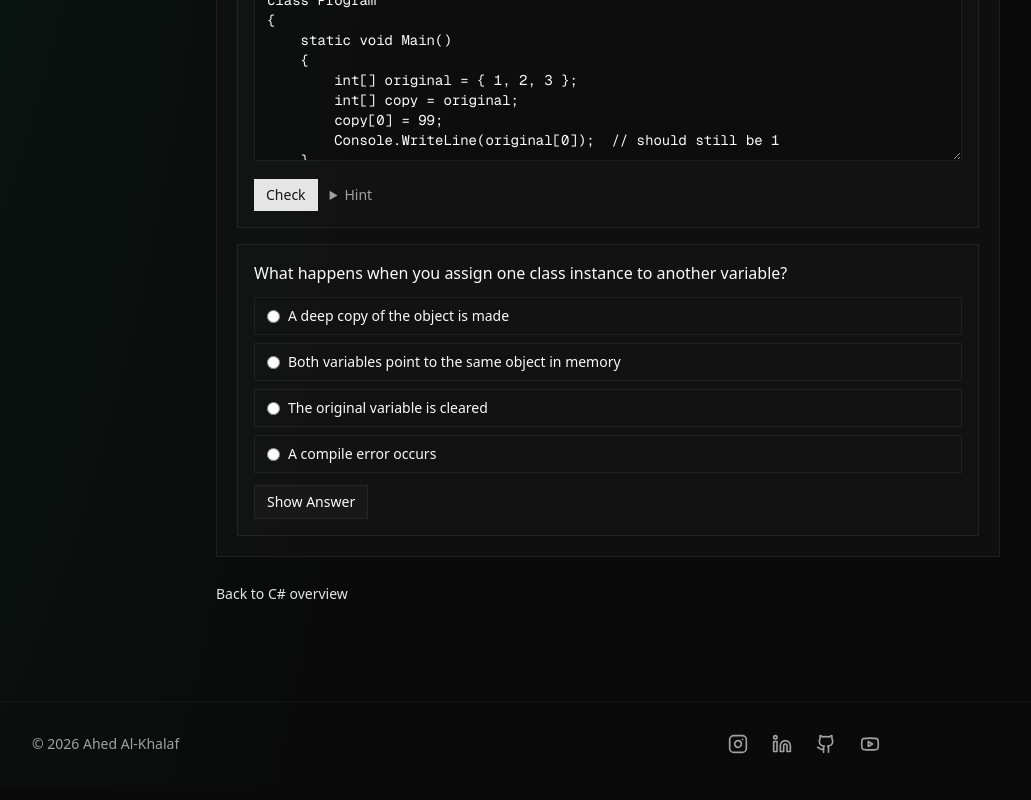
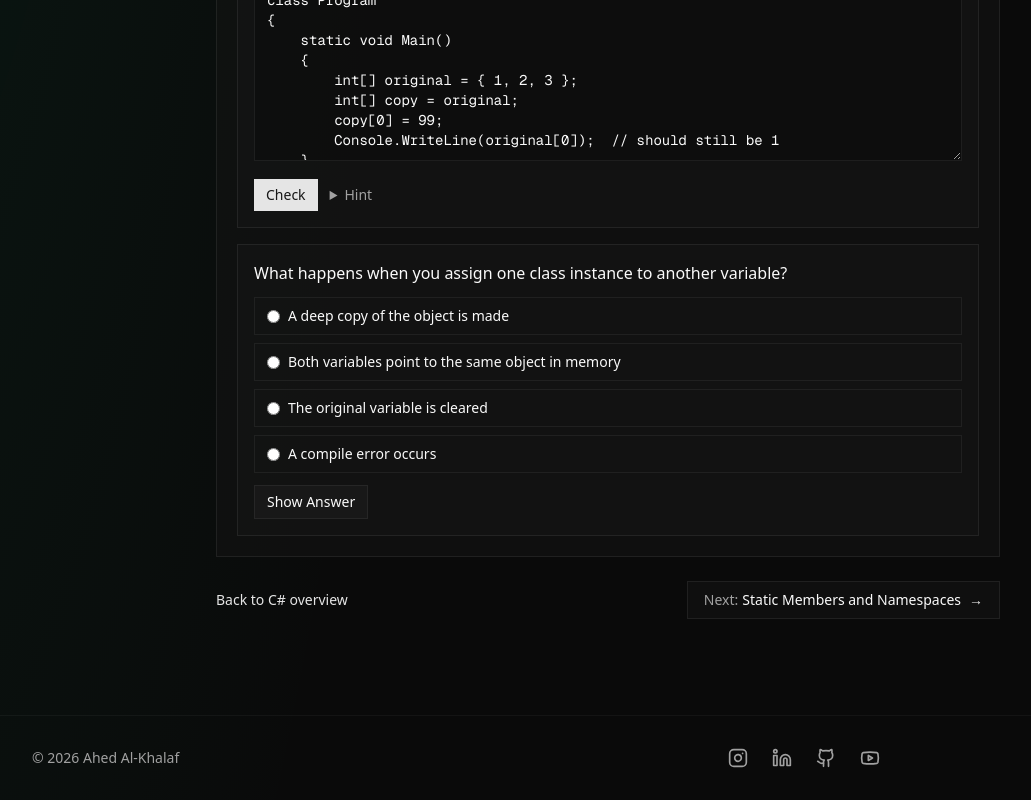
Before and after one commit to ahddev/ahddev, a Next.js app: page /csharp/classes-objects in a window 1280 px wide. Shown: the part 8281-9081 px from the top of the page, without its empty margins (184-1215 px from the left). Built offline with nearby package versions, Linux system fonts and the light colour scheme; no server answers; what tailwindcss-animated would draw is missing.

Commit message:
next at the end

```diff
--- a/app/csharp/[topic]/page.tsx
+++ b/app/csharp/[topic]/page.tsx
@@ -30,6 +30,9 @@ export default async function TopicPage({ params }: TopicPageProps) {
   if (!topic) {
     notFound();
   }
+
+  const currentIndex = csharpTopics.findIndex((t) => t.slug === topicSlug);
+  const nextTopic = csharpTopics.slice(currentIndex + 1).find((t) => t.available) ?? null;
 
   return (
     <div className="space-y-6">
@@ -72,10 +75,21 @@ export default async function TopicPage({ params }: TopicPageProps) {
         </section>
       ))}
 
-      <div className="pb-8">
+      <div className="flex items-center justify-between pb-8">
         <Link href="/csharp" className="text-sm text-primary hover:underline">
           Back to C# overview
         </Link>
+
+        {nextTopic ? (
+          <Link
+            href={`/csharp/${nextTopic.slug}`}
+            className="flex items-center gap-1 rounded-lg border border-border/70 bg-card/40 px-4 py-2 text-sm transition-colors hover:bg-card/70"
+          >
+            <span className="text-muted-foreground">Next:</span>
+            <span className="font-medium">{nextTopic.title}</span>
+            <span className="ml-1 text-primary">→</span>
+          </Link>
+        ) : null}
       </div>
     </div>
   );
--- a/app/csharp/page.tsx
+++ b/app/csharp/page.tsx
@@ -7,7 +7,7 @@ export default function CsharpPage() {
       <section className="rounded-2xl border border-border/70 bg-card/40 p-6">
         <h1 className="font-[family-name:var(--font-syne)] text-3xl font-bold sm:text-4xl">C# Learning Hub</h1>
         <p className="mt-3 max-w-3xl text-muted-foreground">
-          Study your IUST university OOP slides in a docs-style format inspired by react.dev. Each chapter includes
+          Study your IUST OOP slides in a docs-style format. Each chapter includes
           concise explanations, copyable code examples, and small fix-the-code exercises.
         </p>
       </section>
```
